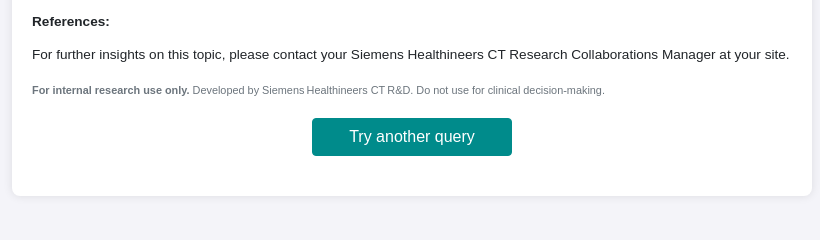
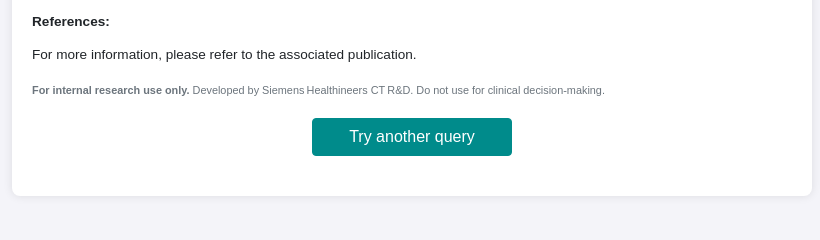
Before and after one commit to pooyansb/nae-int-papers-v8.2, a Flask app: template templates/search.html in a window 1280 px wide. Shown: the part 269-509 px from the top of the page, without its empty margins (228-1048 px from the left). Run offline with Flask 3, Linux system fonts and the light colour scheme; the template is opened without the code that fills it, so the values that code supplies are empty; some libraries are stand-ins or nearby versions.

Commit message:
Update search.html

```diff
--- a/templates/search.html
+++ b/templates/search.html
@@ -124,7 +124,7 @@
       <div class="text-left">{{ formatted_refs|safe }}</div>
 
       <p class="text-left">
-        For further insights on this topic, please contact your Siemens Healthineers CT Research Collaborations Manager at your site.
+        For more information, please refer to the associated publication.
       </p>
       <p class="text-muted text-left" style="font-size:0.8em;">
         <strong>For internal research use only.</strong>
```
